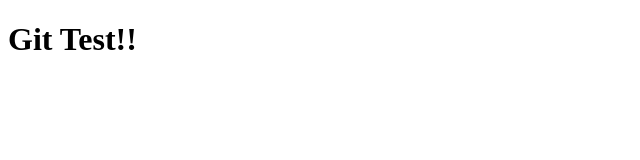
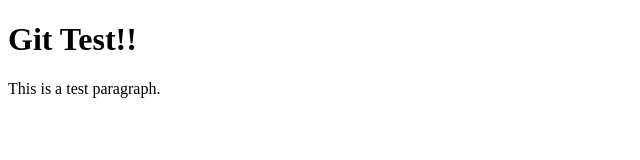
Before and after one commit to iamceces/git-test, a website: page index.html in a window 1280 px wide. Shown: the whole page, without its empty margins (0-640 px from the left). Drawn offline with Linux system fonts and the light colour scheme.

```diff
--- a/index.html
+++ b/index.html
@@ -1,9 +1,7 @@
 <!DOCTYPE html>
 <html>
-    <head>
-
-    </head>
     <body>
         <h1>Git Test!!</h1>
+        <p>This is a test paragraph.</p>
     </body>
 </html>
```
Also changed, not shown: package.json (added, +16 -0 lines), 1 other file.
